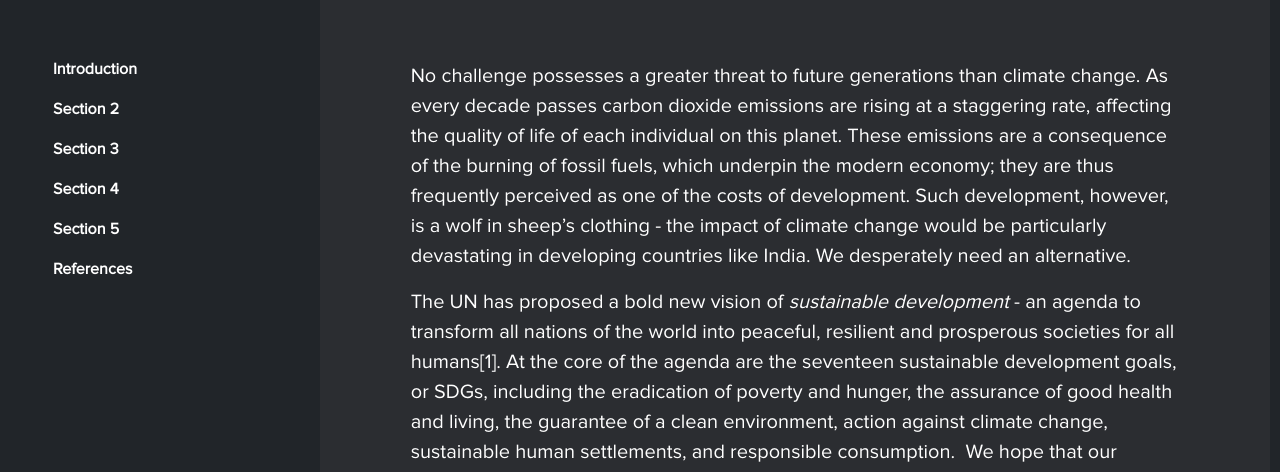
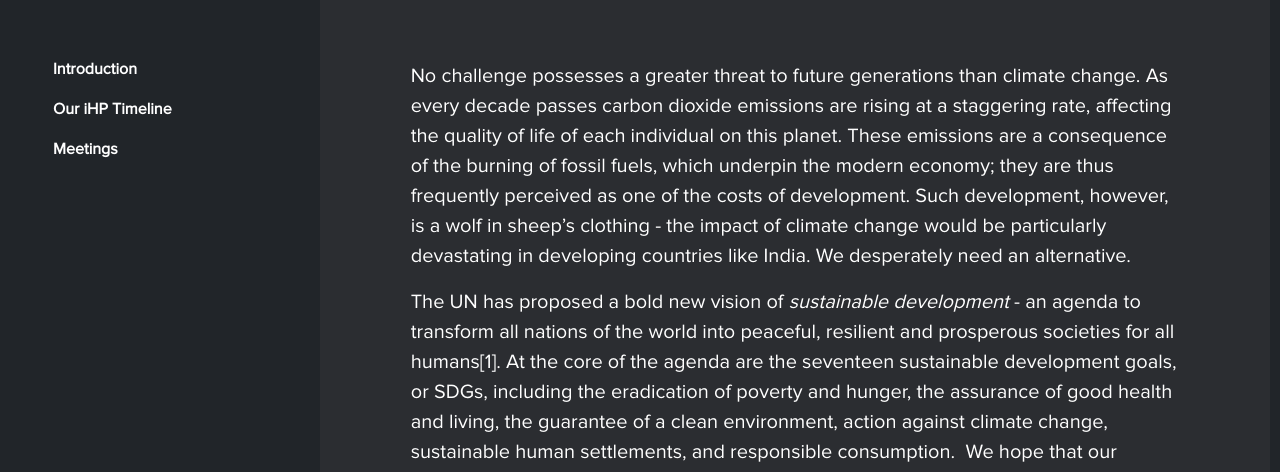
Before and after one commit to ch3rryblossom/2021-wiki, a website: page wiki/src/Human_Practices.html in a window 1280 px wide. Shown: the part 773-1245 px from the top of the page. Drawn offline with Linux system fonts and the light colour scheme.

Commit message:
ihp sidebar

```diff
--- a/wiki/src/Human_Practices.html
+++ b/wiki/src/Human_Practices.html
@@ -300,11 +300,8 @@
                     <nav>
                         <ul id="sidenav-id">
                             <li class="nav-item"><a class="nav-link" href="#1">Introduction</a></li>
-                            <li class="nav-item"><a class="nav-link" href="#2">Section 2</a></li>
-                            <li class="nav-item"><a class="nav-link" href="#3">Section 3</a></li>
-                            <li class="nav-item"><a class="nav-link" href="#4">Section 4</a></li>
-                            <li class="nav-item"><a class="nav-link" href="#5">Section 5</a></li>
-                            <li class="nav-item"><a class="nav-link" href="#6">References</a></li>
+                            <li class="nav-item"><a class="nav-link" href="#2">Our iHP Timeline</a></li>
+                            <li class="nav-item"><a class="nav-link" href="#3">Meetings</a></li>
                         </ul>
                     </nav>
                 </div>
@@ -330,6 +327,7 @@
 
 		    <div class="timeline-container" id="timeline-1">
 			<div class="timeline-header">
+				<p id='2'></p> <br><br>
 			  <h2 class="timeline-header__title">Our iHP Timeline</h2>
 			  <h3 class="timeline-header__subtitle">IISER Pune</h3>
 			</div>
@@ -496,7 +494,7 @@
 					     }
 				     </style>
 
-                    <h1 id="2">Meetings</h1>
+                    <h1 id="3">Meetings</h1>
                     <hr><br>
 
 			<h2 id="shir">Dr. Shireesh Srivastava</h2><br>
```
